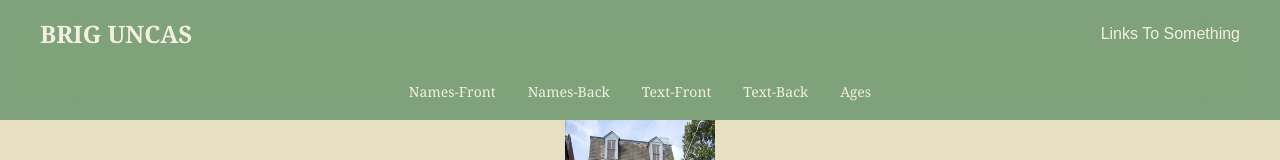
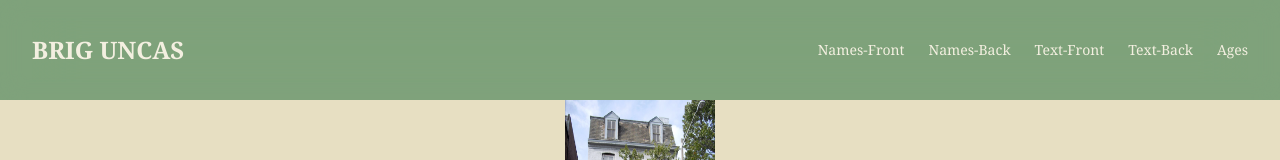
Before and after one commit to mmaustin/brig-uncas, a Next.js app in the folder uncas/: page / in a window 1280 px wide. Shown: the top 160 px of the page. Built offline with nearby package versions, Linux system fonts and the light colour scheme.

Commit message:
Decreased header height, x and y centered elements

```diff
--- a/uncas/components/display/Header.tsx
+++ b/uncas/components/display/Header.tsx
@@ -3,8 +3,8 @@ import Navbar from "./Navbar";
 
 const Header = () => {
   return (
-    <header className="flex justify-center items-center opacity-50 sticky top-0 backdrop-blur-md h-[120px] bg-green-800 z-50">
-      <div className="container hidden md:flex gap-8 rounded-full">
+    <header className="flex justify-center items-center opacity-50 sticky top-0 backdrop-blur-md h-[100px] bg-green-800 z-50">
+      <div className="hidden md:flex gap-8 w-full">
         <Navbar />
       </div>
       <div className="md:hidden w-full container mx-4">
--- a/uncas/components/display/Navbar.tsx
+++ b/uncas/components/display/Navbar.tsx
@@ -9,25 +9,19 @@ const Navbar = () => {
   const pathName = usePathname();
 
   return (
-    <div className="flex flex-col justify-center items-center w-full rounded-full backdrop-blur-xl bg-green-800">
-      <div className="flex flex-row justify-between items-center mb-8 w-full">
+    <div className="items-center mx-8 w-full backdrop-blur-xl">
+      <div className="flex justify-between items-center mb-8 w-full h-full">
         <h1 className="">
           <Link href={'/'} className="text-2xl font-extrabold font-serif uppercase text-white" >Brig Uncas</Link>
         </h1>
-        <div className="text-white">
-          Links To Something
-        </div>
+        <nav className="flex gap-6">
+          {links.map((link, i) => {
+            return (
+              <Link key={i} href={link.path} className={`${link.path === pathName && " text-lg text-yellow-300 no-underline font-extrabold font-serif uppercase"} text-white text-sm font-light font-serif`}>{link.name}</Link>
+            )
+          })}
+        </nav>
       </div>
-      <nav className="flex gap-8">
-        {links.map((link, i) => {
-          return (
-            <Link key={i} href={link.path} className={`${link.path === pathName && " text-lg text-yellow-300 no-underline font-extrabold font-serif uppercase"} text-white text-sm font-light font-serif`}>{link.name}</Link>
-          )
-        })}
-      </nav>
-        {/* {pathName === '/human-cargo' &&
-          <div className="h-8 w-full border">Number Name Age Feet Inches Colour</div>
-        } */}
     </div>
   )
 }
```
